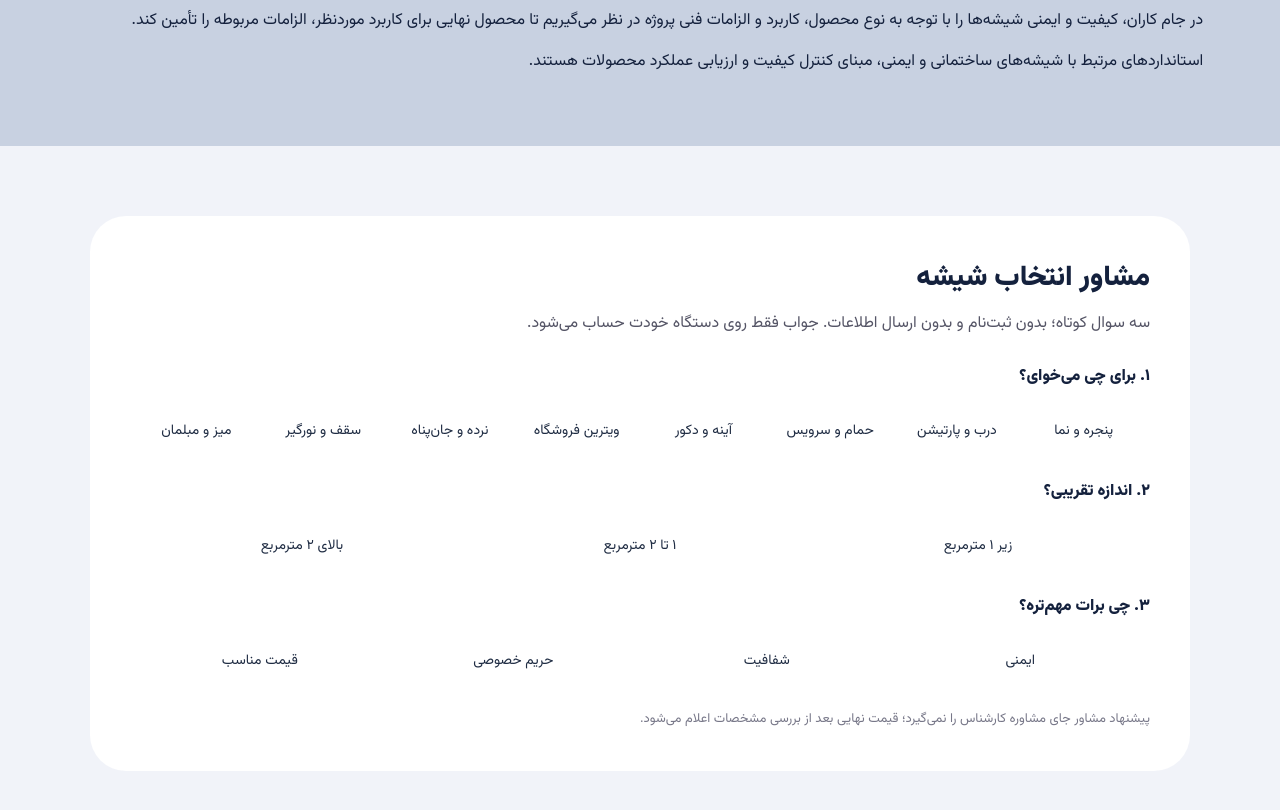
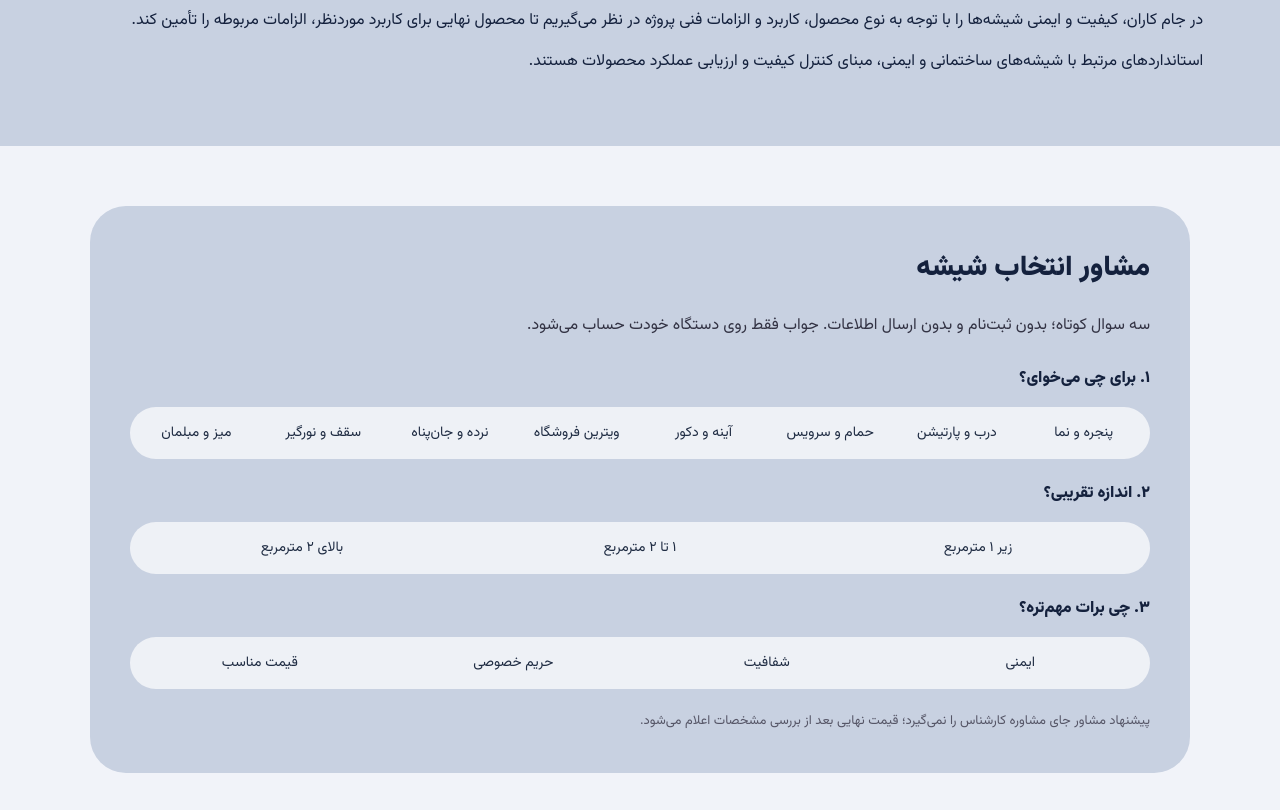
Before and after one commit to masume1998/Jamkaran, a plain HTML site: page index.html in a window 1280 px wide. Shown: the part 6710-7520 px from the top of the page. Drawn offline with Linux system fonts and the light colour scheme; files whose address does not match are found by name.

Commit message:
Match advisor UI to price estimator card

```diff
--- a/css/style.css
+++ b/css/style.css
@@ -2857,13 +2857,13 @@ button,
 }
 
 /* ---- مشاور انتخاب شیشه ---- */
-.adv{background:var(--light)}
-.advbox{background:#fff;border-radius:36px;padding:40px;max-width:1100px;margin:auto}
-.advbox h2{font-size:28px;margin-bottom:8px}
-.advsub{color:#556;line-height:2;margin-bottom:24px}
+.adv{background:var(--light);padding:60px 5vw 40px}
+.advbox{background:var(--blue);border-radius:36px;padding:40px;max-width:1100px;margin:auto;position:relative}
+.advbox h2{font-size:28px;margin-bottom:20px}
+.advsub{color:#334;line-height:2;margin-bottom:24px}
 .advbox h3{font-size:16px;margin:22px 0 10px}
 .advbox .seg{flex-wrap:wrap}
-.advout{margin-top:28px;border-top:1px solid #e3e7f0;padding-top:22px}
+.advout{margin-top:28px;background:rgba(255,255,255,.55);border-radius:24px;padding:22px 24px}
 .advk{font-size:12px;color:#4a8f7a}
 .advout h3{font-size:22px;margin:6px 0 12px}
 .advout ul{padding-inline-start:20px;line-height:2.1;color:#334}
@@ -2871,5 +2871,5 @@ button,
 .advg{display:flex;gap:10px;flex-wrap:wrap;margin-top:18px}
 .advg .pr{background:#4a4e72;color:#fff;border-radius:30px;padding:12px 24px}
 .advg .dt{background:none;border:1px solid #98a;border-radius:30px;padding:12px 20px;color:#556}
-.advnote{margin-top:20px;font-size:13px;color:#778;line-height:1.9}
+.advnote{margin-top:20px;font-size:13px;color:#556;line-height:1.9}
 @media(max-width:800px){.advbox{padding:28px 20px}}
--- a/index.html
+++ b/index.html
@@ -10,7 +10,7 @@
 <meta property="og:url" content="https://masume1998.github.io/Jamkaran/">
 <script type="application/ld+json">{"@context":"https://schema.org","@type":"LocalBusiness","name":"جام‌کاران جهان‌دیده","description":"صنایع تولید شیشه سکوریت و آینه","telephone":"+982155258738","address":{"@type":"PostalAddress","streetAddress":"اتوبان آیت‌الله سعیدی، چهاردانگه، ورودی جدید شهرک صنعتی، خیابان ناصر، پ ۲۳","addressLocality":"تهران","addressCountry":"IR"},"url":"https://masume1998.github.io/Jamkaran/"}</script>
 <link href="https://fonts.googleapis.com/css2?family=Vazirmatn:wght@400;600;900&amp;display=swap" rel="stylesheet">
-<link rel="stylesheet" href="css/style.css?v=2"></head><body>
+<link rel="stylesheet" href="css/style.css?v=3"></head><body>
 <header id="hd"><nav><img class="logo" src="assets/img-76fe925819.png" id="lg" alt=""><a href="#about">درباره ما</a><a href="#prod">خدمات و محصولات</a><a href="#est">تخمین قیمت</a><a href="#faq">سوالات متداول</a></nav>
 </header>
 
--- a/style.css
+++ b/style.css
@@ -2857,13 +2857,13 @@ button,
 }
 
 /* ---- مشاور انتخاب شیشه ---- */
-.adv{background:var(--light)}
-.advbox{background:#fff;border-radius:36px;padding:40px;max-width:1100px;margin:auto}
-.advbox h2{font-size:28px;margin-bottom:8px}
-.advsub{color:#556;line-height:2;margin-bottom:24px}
+.adv{background:var(--light);padding:60px 5vw 40px}
+.advbox{background:var(--blue);border-radius:36px;padding:40px;max-width:1100px;margin:auto;position:relative}
+.advbox h2{font-size:28px;margin-bottom:20px}
+.advsub{color:#334;line-height:2;margin-bottom:24px}
 .advbox h3{font-size:16px;margin:22px 0 10px}
 .advbox .seg{flex-wrap:wrap}
-.advout{margin-top:28px;border-top:1px solid #e3e7f0;padding-top:22px}
+.advout{margin-top:28px;background:rgba(255,255,255,.55);border-radius:24px;padding:22px 24px}
 .advk{font-size:12px;color:#4a8f7a}
 .advout h3{font-size:22px;margin:6px 0 12px}
 .advout ul{padding-inline-start:20px;line-height:2.1;color:#334}
@@ -2871,5 +2871,5 @@ button,
 .advg{display:flex;gap:10px;flex-wrap:wrap;margin-top:18px}
 .advg .pr{background:#4a4e72;color:#fff;border-radius:30px;padding:12px 24px}
 .advg .dt{background:none;border:1px solid #98a;border-radius:30px;padding:12px 20px;color:#556}
-.advnote{margin-top:20px;font-size:13px;color:#778;line-height:1.9}
+.advnote{margin-top:20px;font-size:13px;color:#556;line-height:1.9}
 @media(max-width:800px){.advbox{padding:28px 20px}}
```
